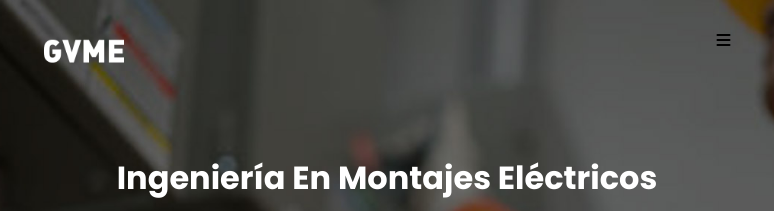
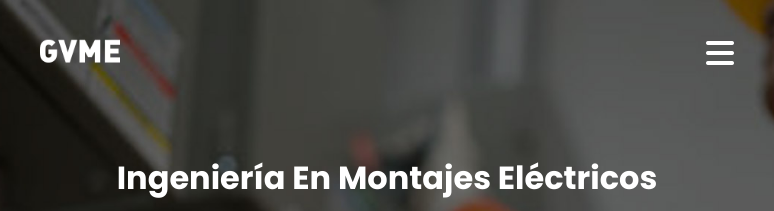
Before and after one commit to SHOR00/GVME.SAS, a plain HTML site: page index.html in a window 1280 px wide. Shown: the top 211 px of the page, 253-1027 px from the left. Drawn offline with Linux system fonts and the light colour scheme.

Commit message:
Update style.css

```diff
--- a/css/style.css
+++ b/css/style.css
@@ -23,8 +23,11 @@
   padding-top: 1rem;
 }
 
-.navbar .boton button .fa-bars{
+
+.navbar .boton .fa-bars{
   font-size: 2rem;
+  padding-top: .3rem;
+  color: #ffffff;
 }
 
 .navbar ul {
@@ -592,7 +595,7 @@ footer .fa-whatsapp{
     padding: 0;
   }
 
-   .seccionUno{
+  .seccionUno{
      display: block;
      height: auto;
    }
```
